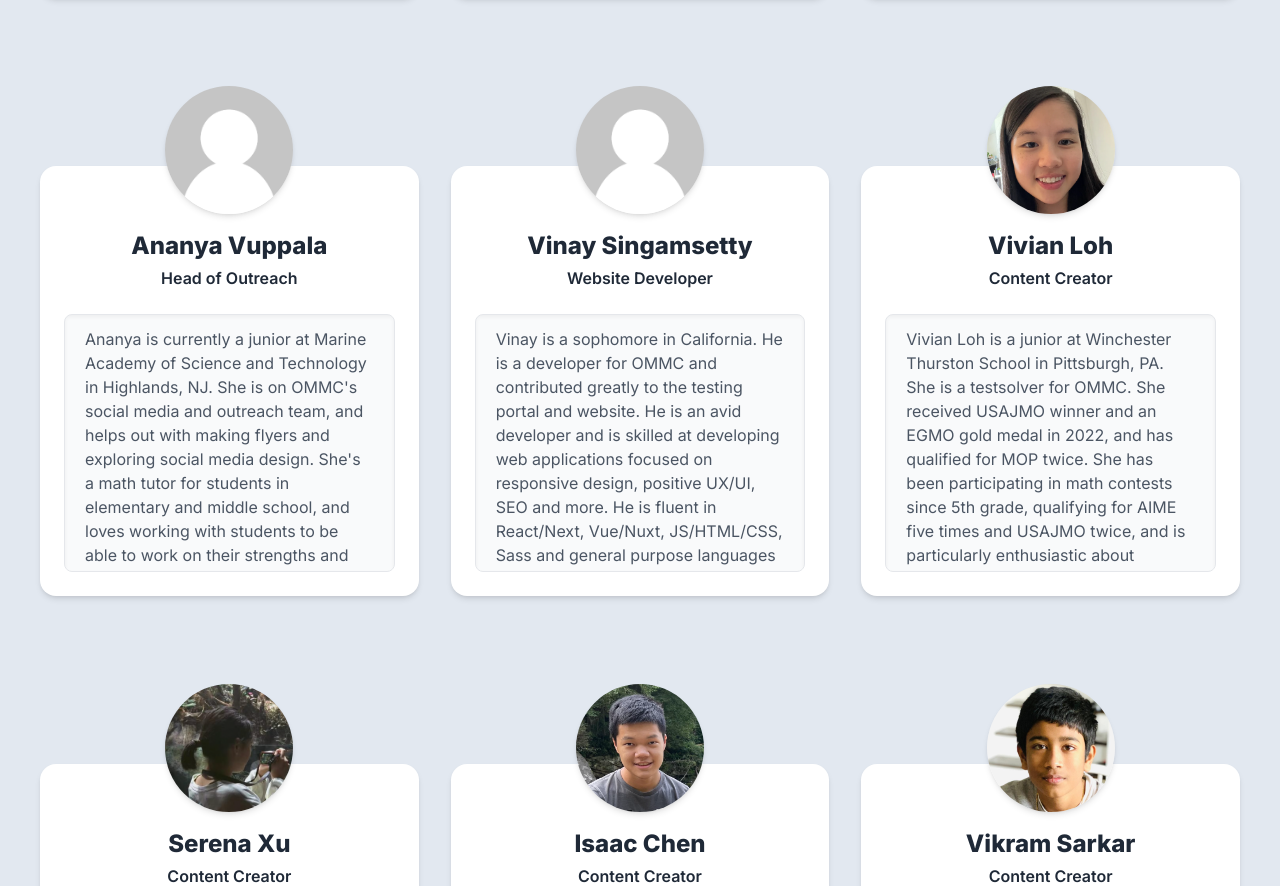
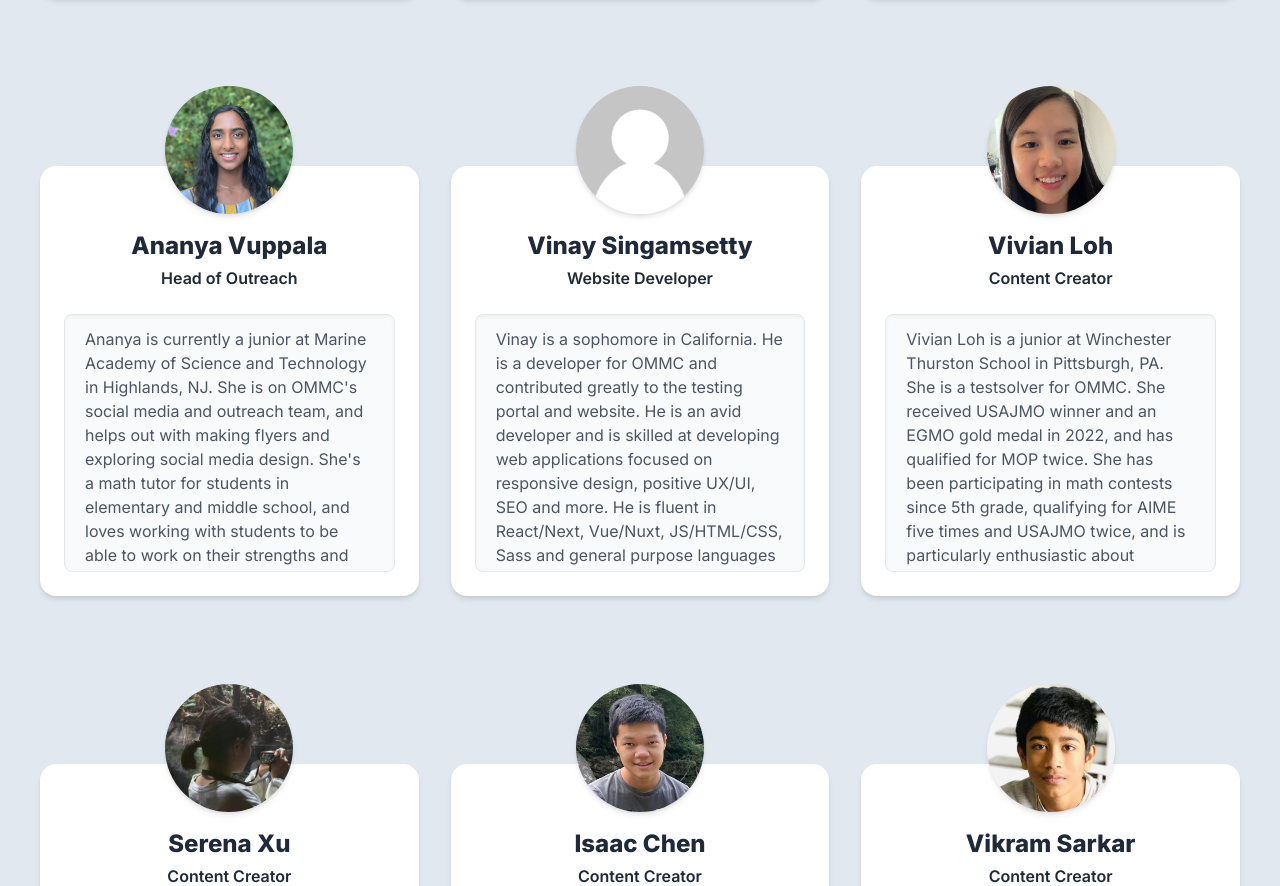
Before and after one commit to Kevin-Liu-01/OMMC-Website, a React (Create React App) app: page /staff in a window 1280 px wide. Shown: the part 1996-2882 px from the top of the page. Built offline with nearby package versions, Linux system fonts and the light colour scheme; a web font is replaced by a local one.

Commit message:
Update staff images

```diff
--- a/src/Pages/Staff.tsx
+++ b/src/Pages/Staff.tsx
@@ -89,7 +89,7 @@ const members = [
     id: 10,
     name: "Ananya Vuppala",
     href: "#",
-    imageSrc: "/staff/default.png",
+    imageSrc: "/staff/ananya.jpeg",
     imageAlt: "Ananya Vuppala",
     role: "Head of Outreach",
     bio: "Ananya is currently a junior at Marine Academy of Science and Technology in Highlands, NJ. She is on OMMC's social media and outreach team, and helps out with making flyers and exploring social media design. She's a math tutor for students in elementary and middle school, and loves working with students to be able to work on their strengths and weaknesses and be part of their learning experience. A few of her hobbies include playing lacrosse, designing content, hiking, exploring finance, and many more. Ananya loves meeting new people and trying new things!",
```
Also changed, not shown: public/staff/advika.jpeg, public/staff/ananya.jpeg (added).
